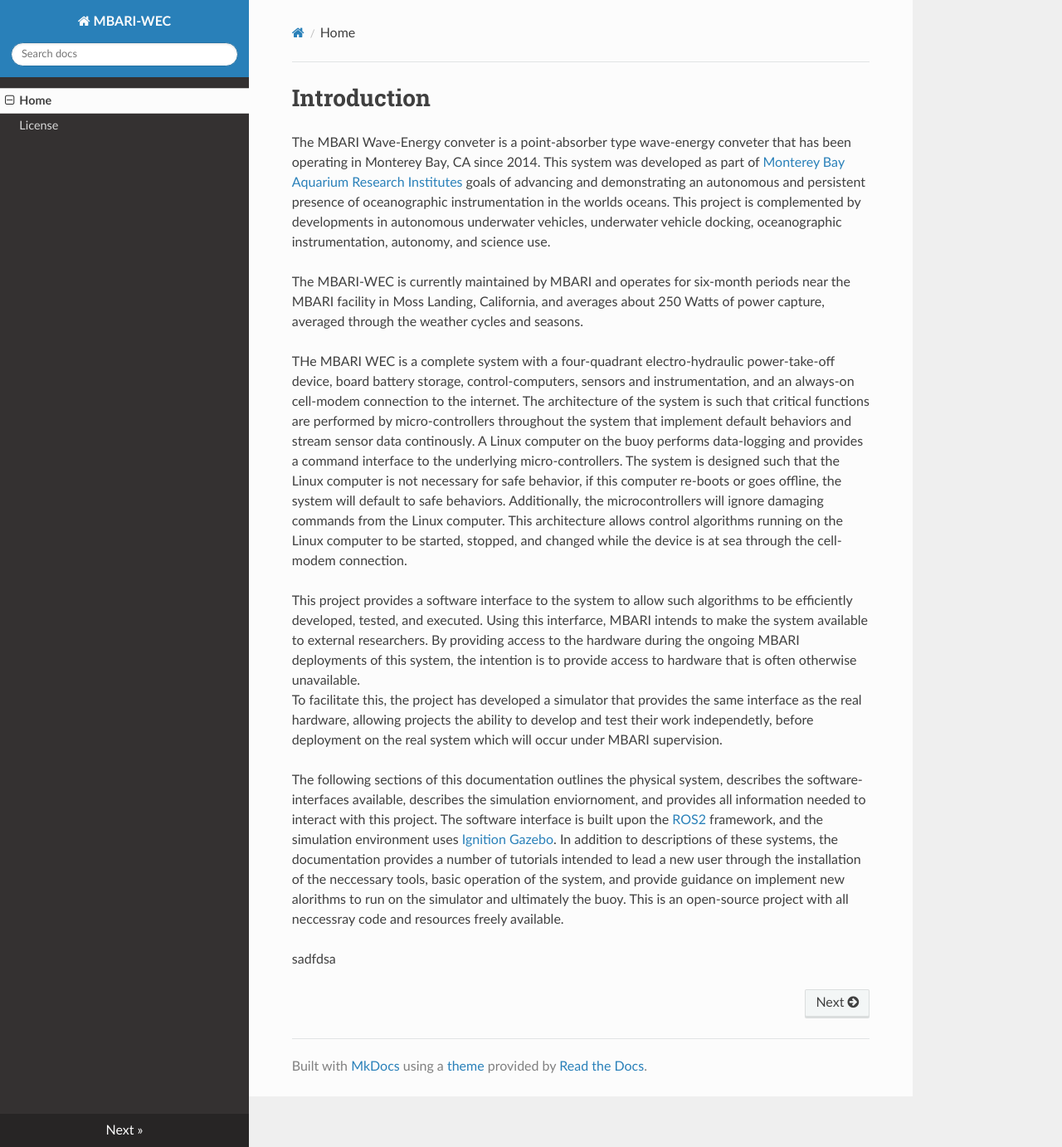
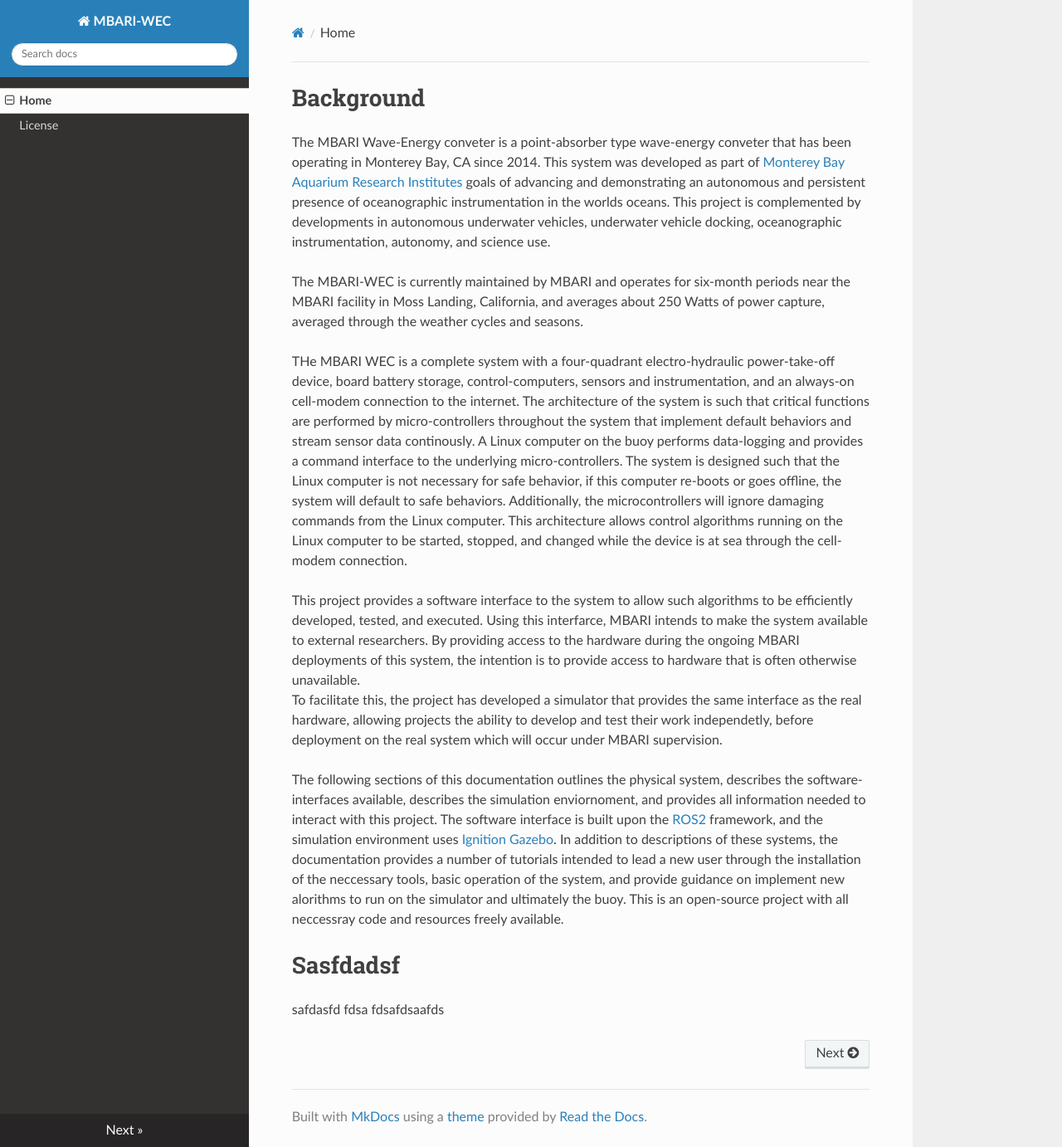
Before and after one commit to hamilton8415/ProtoDoc, an MkDocs documentation site: the page built from docs/index.md, in a window 1280 px wide and 1382 px high. Shown: the whole window at 83% size. Built offline with MkDocs 1.6.1, drawn with Linux system fonts in a browser that asks for light colours; nearby versions of some CDN libraries.

Commit message:
Added documentatoin mqaterial

```diff
--- a/docs/index.md
+++ b/docs/index.md
@@ -1,4 +1,4 @@
-# Introduction
+# Background
 
 The MBARI Wave-Energy conveter is a point-absorber type wave-energy conveter that has been operating in Monterey Bay, CA since 2014.
 This system was developed  as part of  [Monterey Bay Aquarium Research Institutes](http://www.mbari.org) goals of advancing and demonstrating an autonomous and persistent presence of oceanographic instrumentation in the worlds oceans.
@@ -20,4 +20,7 @@ The following sections of this documentation outlines the physical system, descr
 The software interface is built upon the [ROS2](www.ros.org) framework, and the simulation environment uses [Ignition Gazebo](www.gazebo.org).
 In addition to descriptions of these systems, the documentation provides a number of tutorials intended to lead a new user through the installation of the neccessary tools, basic operation of the system, and provide guidance on implement new alorithms to run on the simulator and ultimately the buoy.  This is an open-source project with all neccessray code and resources freely available.
 
-sadfdsa
+# Sasfdadsf
+safdasfd
+fdsa
+fdsafdsaafds
```
